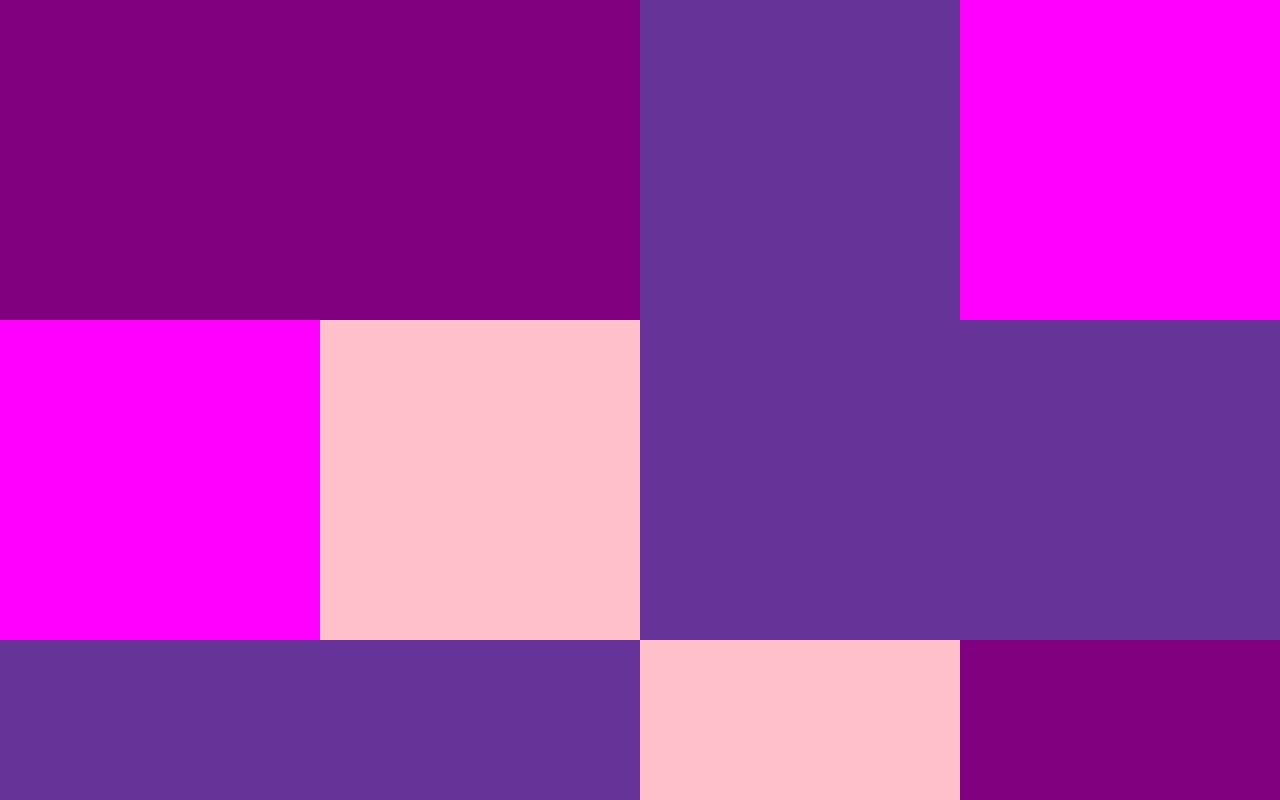
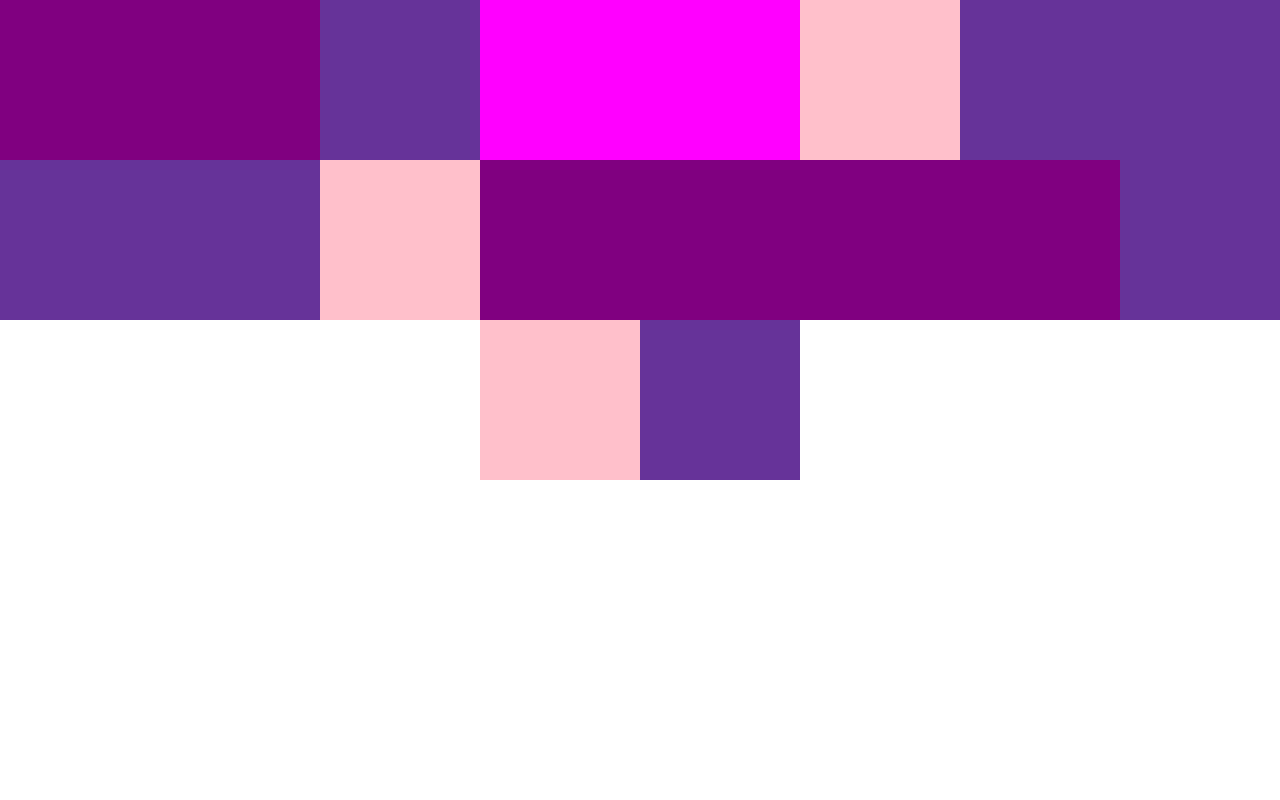
Before and after one commit to lindsay-henderson/React-Practice, a React (Create React App) app: page / in a window 1280 px wide. Shown: the top 800 px of the page. Built offline with nearby package versions, Linux system fonts and the light colour scheme.

Commit message:
move colors to parent component

```diff
--- a/src/ColorBoxes/Box.js
+++ b/src/ColorBoxes/Box.js
@@ -4,18 +4,18 @@ import { choice } from './helpers'
 
 class Box extends Component {
   static defaultProps = {
-    allColors: ["purple", "magenta", "rebeccapurple", "pink"]
+
   }
   constructor(props) {
     super(props)
-      this.state = {color: choice(this.props.allColors)}
+      this.state = {color: choice(this.props.colors)}
       this.handleClick = this.handleClick.bind(this)
     }
 
     pickColor() {
       let newColor
       do {
-        newColor= choice(this.props.allColors)
+        newColor= choice(this.props.colors)
       } while (newColor === this.state.color)
       this.setState({color:newColor})
     }
--- a/src/ColorBoxes/BoxContainer.js
+++ b/src/ColorBoxes/BoxContainer.js
@@ -4,10 +4,14 @@ import "./boxContainer.css"
 
 class BoxContainer extends Component {
   static defaultProps = {
-    numBoxes : 18
+    numBoxes : 18,
+    allColors: ["purple", "magenta", "rebeccapurple", "pink"]
   }
   render() {
-    const boxes = Array.from({length: this.props.numBoxes}).map(() => (<Box/>))
+    const boxes = Array.from({length: this.props.numBoxes}).map(() => (
+    <Box colors={this.props.allColors}/>
+    ))
+
     return <div className="boxContainer">
       {boxes}
     </div>
--- a/src/ColorBoxes/box.css
+++ b/src/ColorBoxes/box.css
@@ -1,4 +1,4 @@
 .Box {
-  height:20em;
-  width: 20em;
+  height:10em;
+  width: 10em;
 }
```
